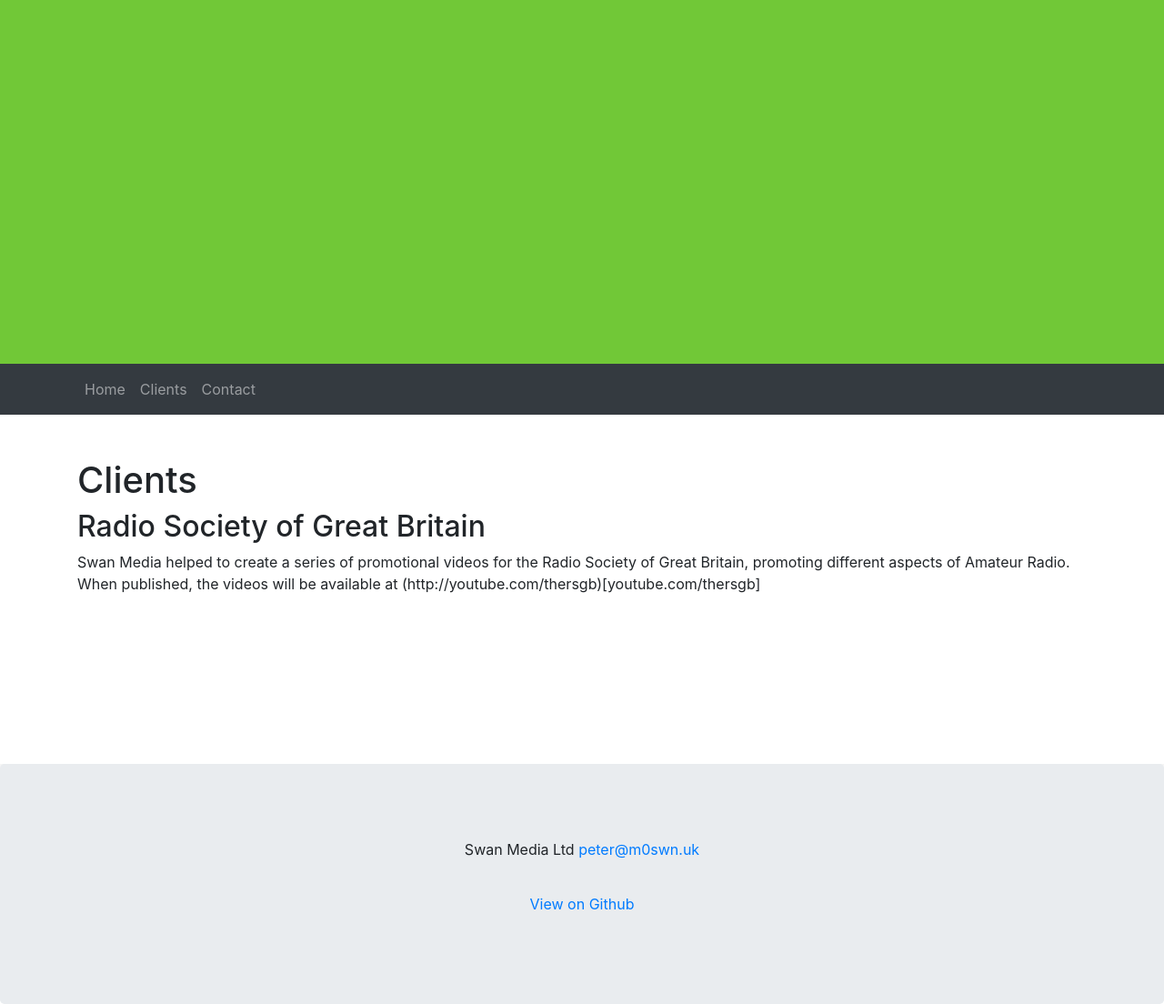
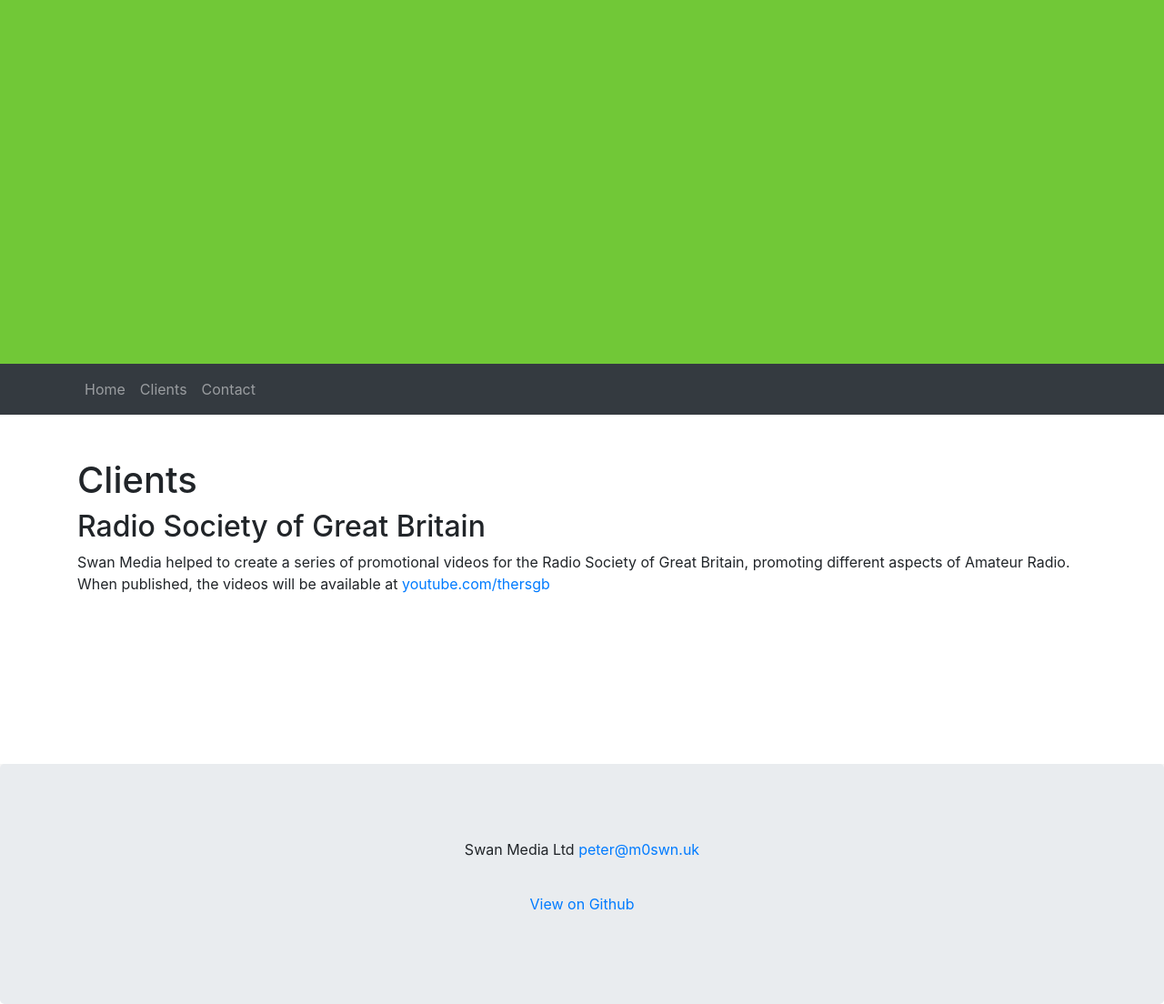
Before and after one commit to pe5er/swan.media, a Jekyll site: the page built from clients.md, in a window 1280 px wide. Shown: the whole page at 91% size. Built offline with Jekyll 4.4.1, drawn with Linux system fonts in a browser that asks for light colours; our own code applies the rules of GitHub Pages for plain Markdown files; some of the changed lines change nothing that is shown.

Commit message:
Update clients.md

```diff
--- a/clients.md
+++ b/clients.md
@@ -4,4 +4,4 @@
 
 ## Radio Society of Great Britain
 
-Swan Media helped to create a series of promotional videos for the Radio Society of Great Britain, promoting different aspects of Amateur Radio. When published, the videos will be available at (http://youtube.com/thersgb)[youtube.com/thersgb]
+Swan Media helped to create a series of promotional videos for the Radio Society of Great Britain, promoting different aspects of Amateur Radio. When published, the videos will be available at [youtube.com/thersgb](http://youtube.com/thersgb)
```
